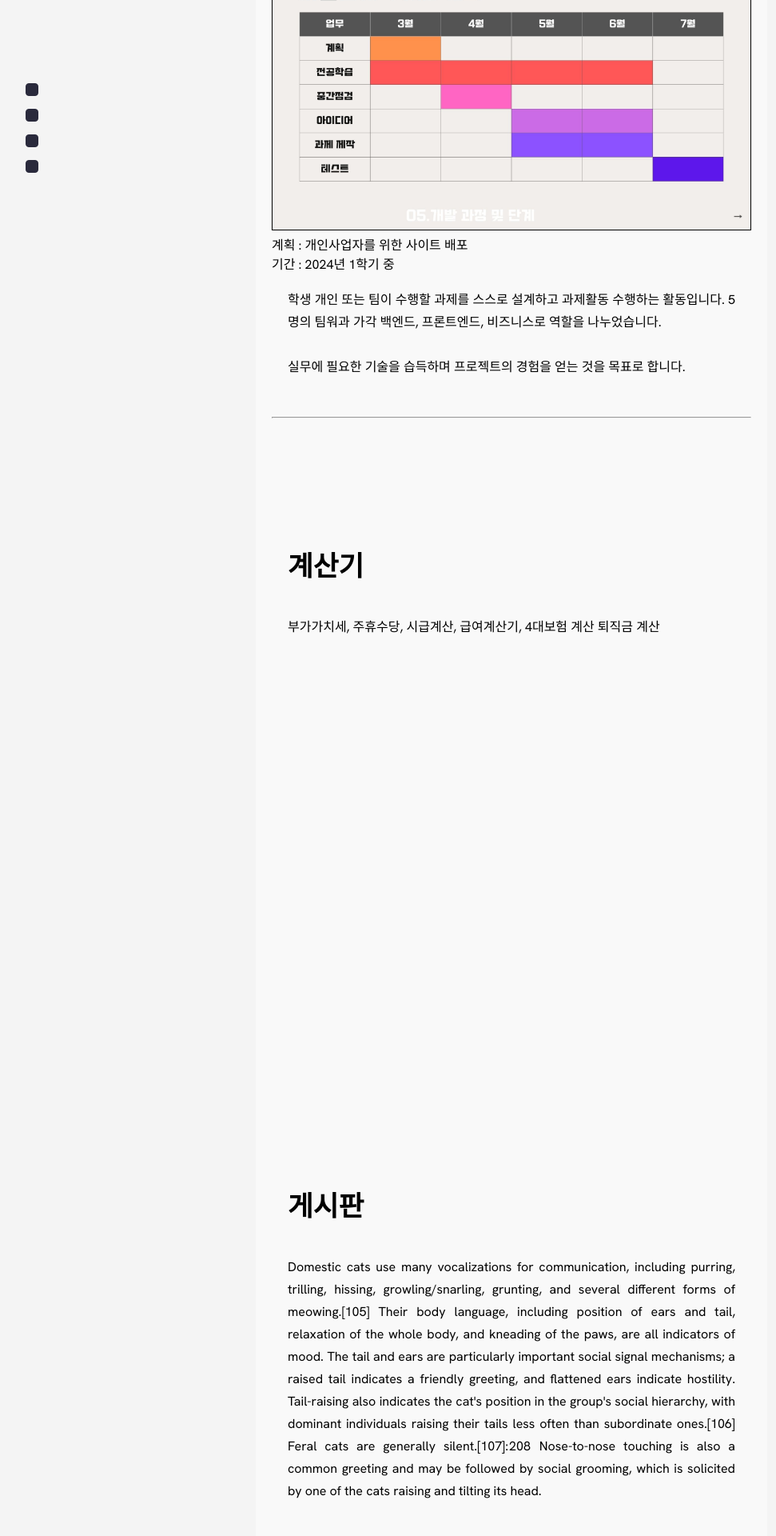
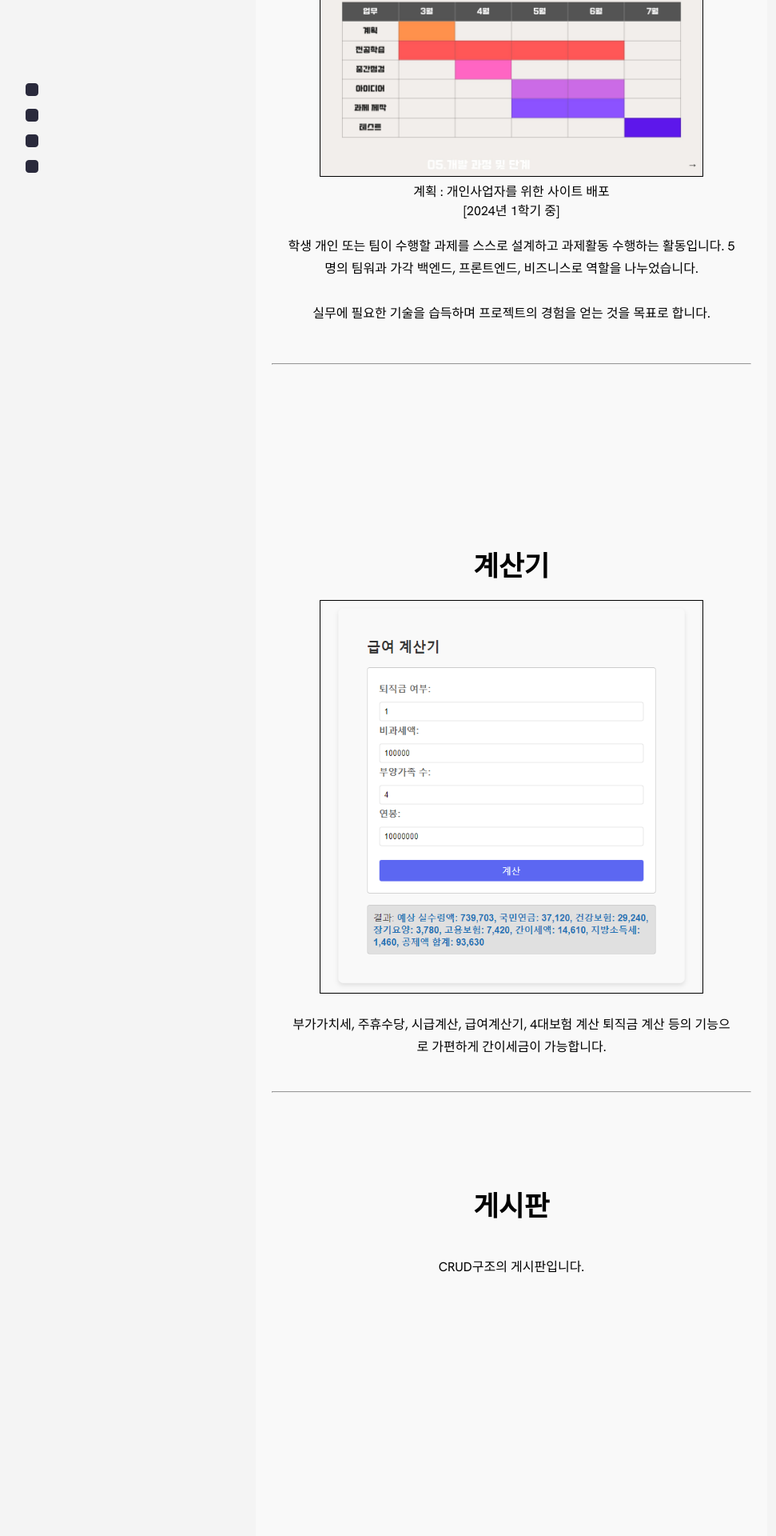
Before and after one commit to scorve12/chsun_spring_HTML, a PHP site: page /main/contact.html in a window 1280 px wide. Shown: the part 240-2160 px from the top of the page at 80% size, without its empty margins (0-971 px from the left). Run offline with PHP 8.4, Linux system fonts and the light colour scheme; some web fonts are replaced.

Commit message:
fix contact

```diff
--- a/css/contact.css
+++ b/css/contact.css
@@ -18,7 +18,7 @@ h3 {
     font-size: 2rem;
 }
 
-p {
+.section p {
     padding: 20px;
     font-size: 1rem;
     line-height: 175%;
@@ -91,7 +91,7 @@ main {
     justify-content: center;
     align-items: center;
     height: 100vh;
-    text-align: justify;
+    text-align: center;
 }
 
 .progress-bar li {
@@ -113,7 +113,7 @@ main {
 }
 
 .section img {
-    width: 100%;
+    width: 80%;
     height: auto;
     border: 1px solid #000;
 }
--- a/main/contact.html
+++ b/main/contact.html
@@ -73,9 +73,9 @@
             <div id="section1" class="section">
                 <h2>자율설계학기제</h2>
                 <img src="../img/2024년 1학기 자율설계학기제.jpg">
-                <ul style="text-align: left; ">
+                <ul style="text-align: ceter;">
                     <li>계획 : 개인사업자를 위한 사이트 배포</li>
-                    <li>기간 : 2024년 1학기 중</li>
+                    <li>[2024년 1학기 중]</li>
                 </ul>
                 <p>학생 개인 또는 팀이 수행할 과제를 스스로 설계하고 과제활동 수행하는 활동입니다. 5명의 팀워과 가각 백엔드, 프론트엔드, 비즈니스로 역할을 나누었습니다.
                     <br><br>
@@ -86,29 +86,18 @@
             </div>
             <div id="section2" class="section">
                 <h2>계산기</h2>
-                <p>부가가치세, 주휴수당, 시급계산, 급여계산기, 4대보험 계산 퇴직금 계산</p>
+                <img src="../img/계산기.png">
+                <p>부가가치세, 주휴수당, 시급계산, 급여계산기, 4대보험 계산 퇴직금 계산 등의 기능으로 가편하게 간이세금이 가능합니다.</p>
+                <br>
+                <hr>
             </div>
             <div id="section3" class="section">
                 <h2>게시판</h2>
-                <p>Domestic cats use many vocalizations for communication, including purring, trilling, hissing,
-                    growling/snarling, grunting, and several different forms of meowing.[105] Their body language,
-                    including position of ears and tail, relaxation of the whole body, and kneading of the paws, are
-                    all
-                    indicators of mood. The tail and ears are particularly important social signal mechanisms; a
-                    raised
-                    tail indicates a friendly greeting, and flattened ears indicate hostility. Tail-raising also
-                    indicates the cat's position in the group's social hierarchy, with dominant individuals raising
-                    their tails less often than subordinate ones.[106] Feral cats are generally silent.[107]: 208
-                    Nose-to-nose touching is also a common greeting and may be followed by social grooming, which is
-                    solicited by one of the cats raising and tilting its head.</p>
+                <p>CRUD구조의 게시판입니다.</p>
             </div>
             <div id="section4" class="section">
                 <h2>로그인</h2>
-                <p>To aid with navigation and sensation, cats have dozens of movable whiskers (vibrissae) over their
-                    body, especially their faces. These provide information on the width of gaps and on the location
-                    of
-                    objects in the dark, both by touching objects directly and by sensing air currents; they also
-                    trigger protective blink reflexes to protect the eyes from damage</p>
+                <p>세션방식의 인증과 '관리자', '일반사용자'를 구분하는 권한 또한 구현되어 있습니다.</p>
             </div>
         </div>
     </main>
```
Also changed, not shown: img/계산기.png (added).
